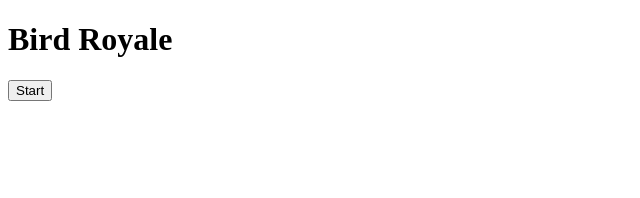
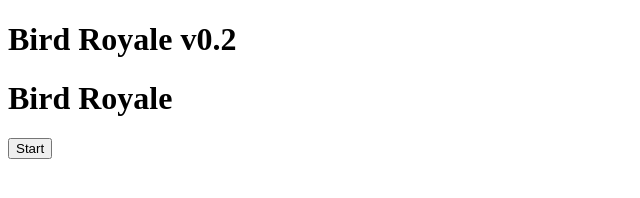
Before and after one commit to stevenappleyard72-cpu/bird-royale, a website: page index.html in a window 1280 px wide. Shown: the whole page, without its empty margins (0-640 px from the left). Drawn offline with Linux system fonts and the light colour scheme.

Commit message:
Test automatic deployment

```diff
--- a/index.html
+++ b/index.html
@@ -1,7 +1,7 @@
 <!DOCTYPE html>
 <html>
 <head>
-  <title>Bird Royale</title>
+<h1>Bird Royale v0.2</h1>
 </head>
 <body>
   <h1>Bird Royale</h1>
```
